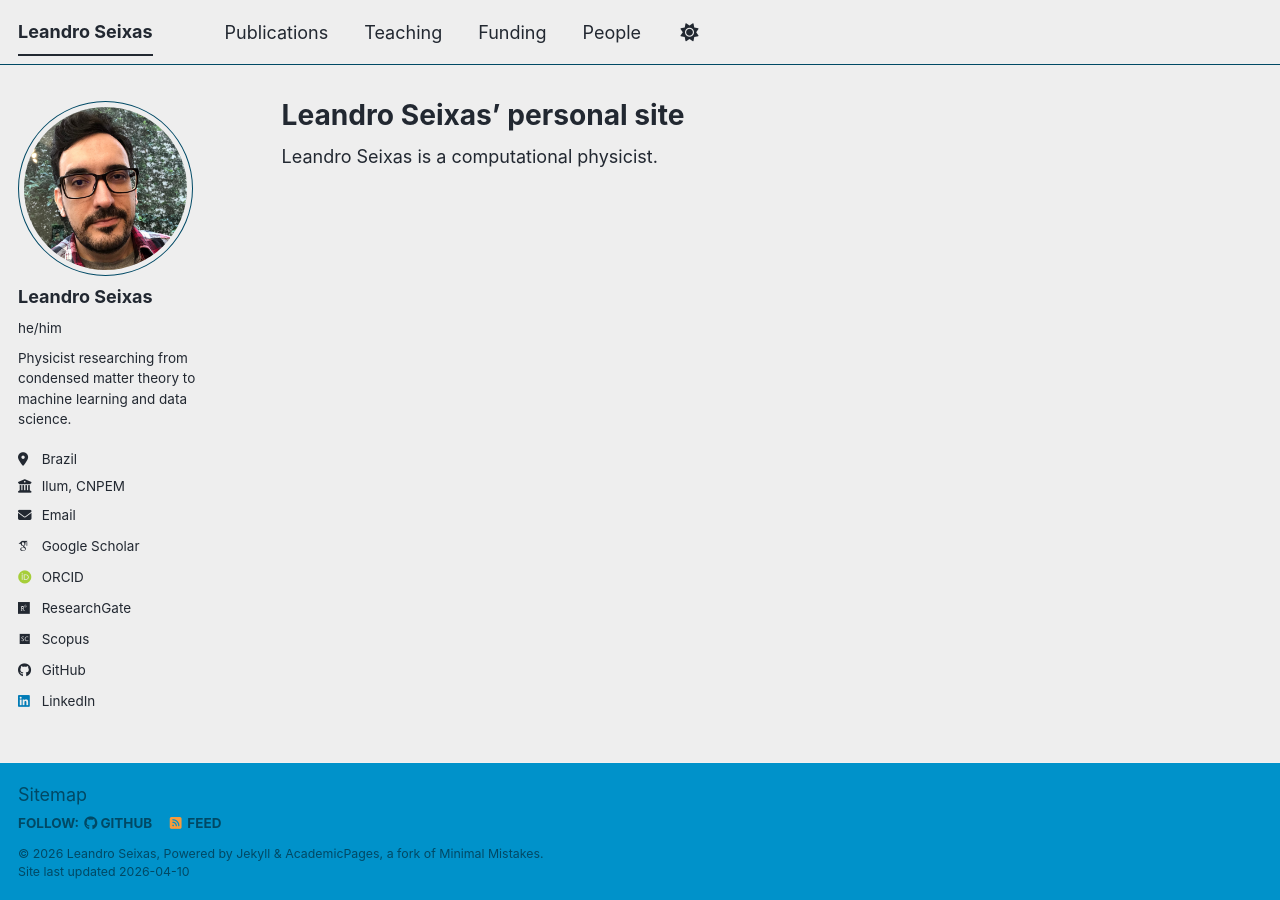
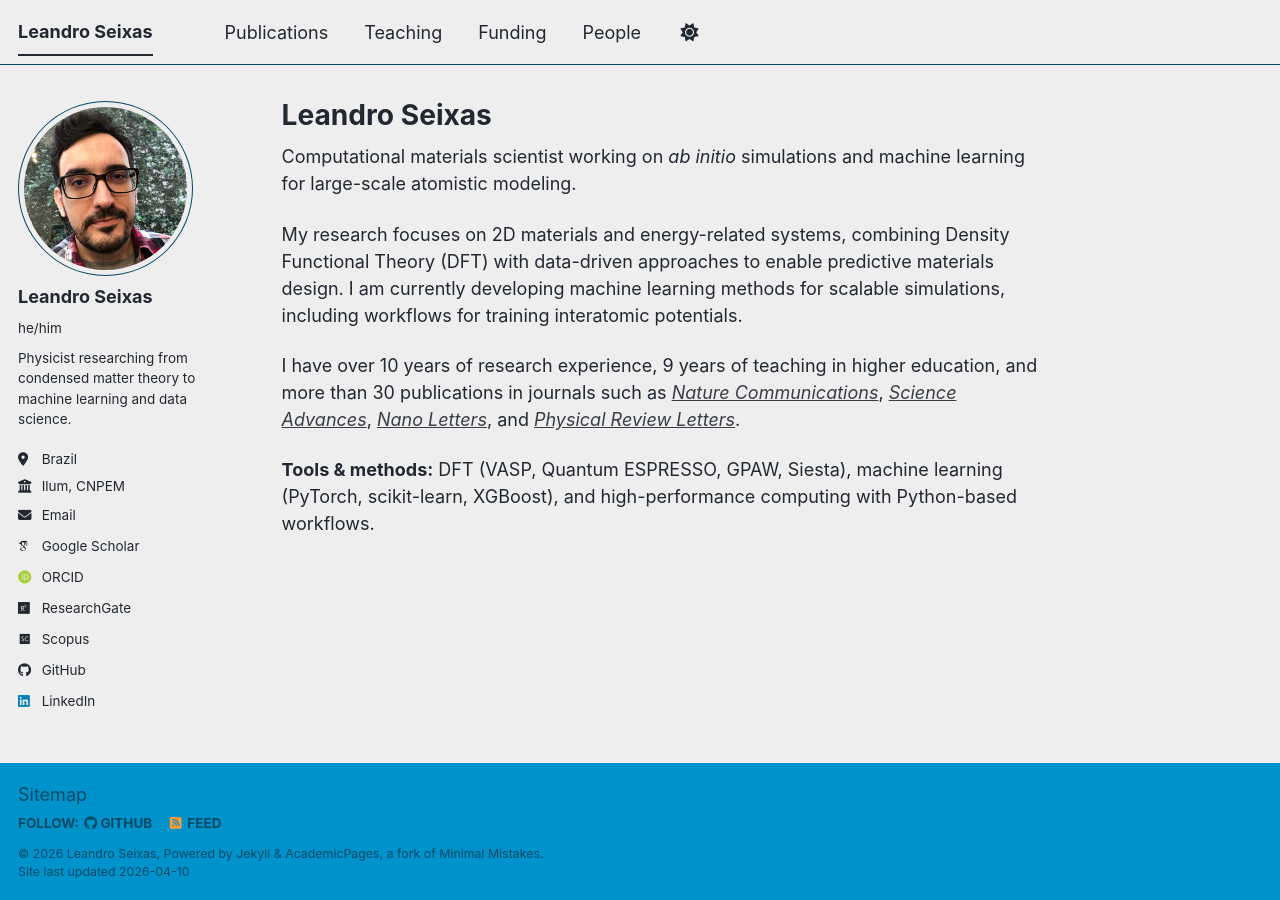
Before and after one commit to leseixas/leseixas.github.io, a Jekyll site: the page built from _pages/about.md, in a window 1280 px wide. Built offline with Jekyll 4.4.1, drawn with Linux system fonts in a browser that asks for light colours; some web fonts are replaced; a script bundle is joined from its source files by our own code; library files that are not in the unit come from our copies.

Commit message:
new about.md

```diff
--- a/_pages/about.md
+++ b/_pages/about.md
@@ -1,10 +1,16 @@
 ---
 permalink: /
-title: "Leandro Seixas' personal site"
+title: "Leandro Seixas"
 author_profile: true
 redirect_from:
   - /about/
   - /about.html
 ---
 
-Leandro Seixas is a computational physicist.
+Computational materials scientist working on *ab initio* simulations and machine learning for large-scale atomistic modeling.
+
+My research focuses on 2D materials and energy-related systems, combining Density Functional Theory (DFT) with data-driven approaches to enable predictive materials design. I am currently developing machine learning methods for scalable simulations, including workflows for training interatomic potentials.
+
+I have over 10 years of research experience, 9 years of teaching in higher education, and more than 30 publications in journals such as [*Nature Communications*](https://leseixas.github.io/files/007.pdf), [*Science Advances*](https://leseixas.github.io/files/019.pdf), [*Nano Letters*](https://leseixas.github.io/files/008.pdf), and [*Physical Review Letters*](https://leseixas.github.io/files/009.pdf).
+
+**Tools & methods:** DFT (VASP, Quantum ESPRESSO, GPAW, Siesta), machine learning (PyTorch, scikit-learn, XGBoost), and high-performance computing with Python-based workflows.
```
